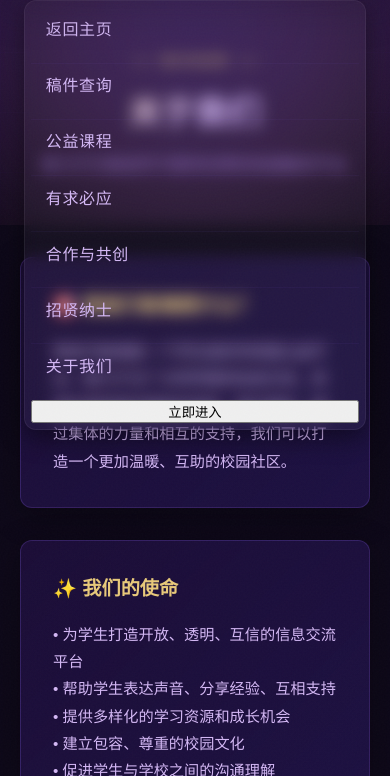
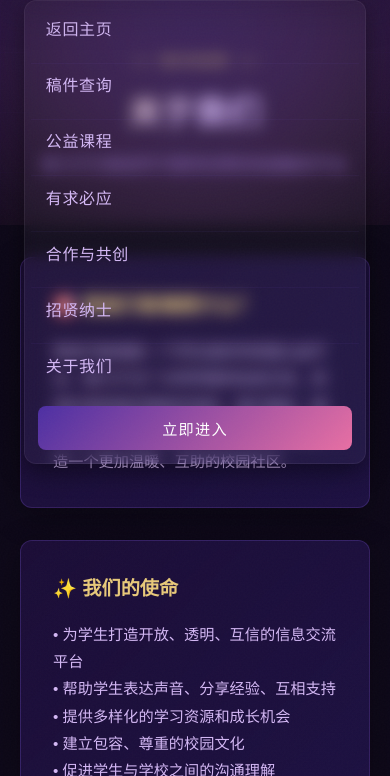
Before and after one commit to NanyuServer/NanyuServer-Website, a website: page about.html in a window 390 px wide. Both pictures are taken after a click on the button "菜单". Shown: the part 68-844 px from the top of the page. Drawn offline with Linux system fonts and the light colour scheme; a web font is replaced by a local one.

Commit message:
Update about.html

```diff
--- a/about.html
+++ b/about.html
@@ -208,7 +208,7 @@
   <a href="cooperation.html" onclick="closeMobileNav()">合作与共创</a>
   <a href="recruit.html" onclick="closeMobileNav()">招贤纳士</a>
   <a href="about.html" onclick="closeMobileNav()">关于我们</a>
-  <button class="mobile-cta" onclick="window.location.href='https://qm.qq.com/q/FHAbiDBIQO'">立即进入</button>
+  <button class="mobile-cta" onclick="window.location.href='https://qm.qq.com/q/FHAbiDBIQO'" style="padding:0.7rem 1.2rem;background:linear-gradient(135deg,var(--p4),var(--rose));color:white;border:none;border-radius:8px;font-family:var(--font-ui);font-size:0.95rem;letter-spacing:0.08em;margin:0.4rem;cursor:pointer;">立即进入</button>
 </div>
 
 <nav>
```
